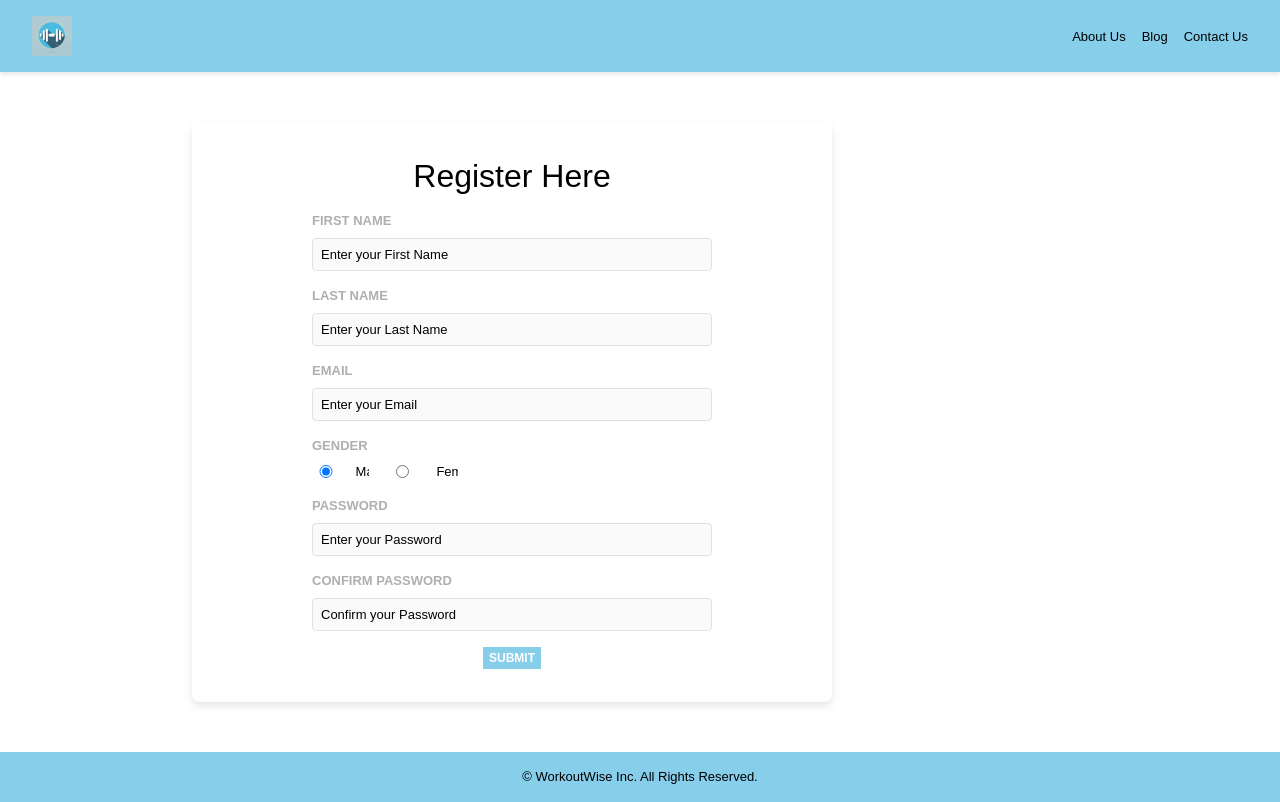
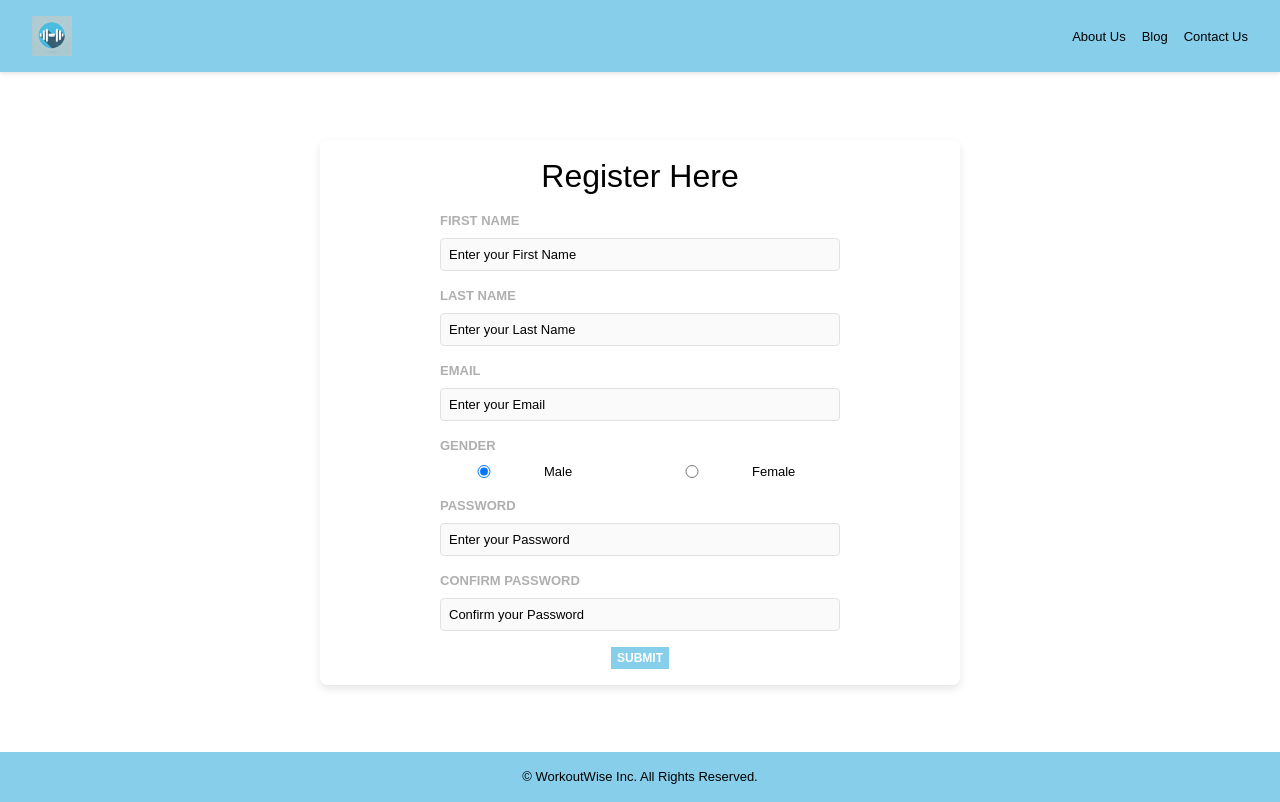
Before and after one commit to siridamineni/siri-damineni-capstone-project, a React (Vite) app in the folder workoutwise-client/: page /register in a window 1280 px wide. Built offline with nearby package versions, Linux system fonts and the light colour scheme; no server answers; a web font is replaced by a local one.

Commit message:
bug/ui fix for register form

```diff
--- a/workoutwise-client/src/components/Header/Header.jsx
+++ b/workoutwise-client/src/components/Header/Header.jsx
@@ -1,8 +1,15 @@
 import "./Header.scss";
 import logo from "../../assets/images/image.png";
 import { TOKEN_NAME } from "../../shared/constants";
+import { useNavigate } from "react-router-dom";
+import logout from "../../assets/icons/logout.svg";
 function Header() {
+  const navigate = useNavigate();
   const token = localStorage.getItem(TOKEN_NAME);
+  const handleLogout = () => {
+    localStorage.removeItem(TOKEN_NAME);
+    navigate("/");
+  };
   return (
     <header className="header">
       <nav className="header__nav">
@@ -21,6 +28,11 @@ function Header() {
           </li>
         </ul>
       </nav>
+      {token && (
+        <div onClick={handleLogout}>
+          <img className="header__icon" src={logout} alt="logout icon" />
+        </div>
+      )}
     </header>
   );
 }
--- a/workoutwise-client/src/components/Header/Header.scss
+++ b/workoutwise-client/src/components/Header/Header.scss
@@ -26,4 +26,9 @@
     text-decoration: none;
     @include text-style();
   }
+  &__icon {
+    height: 2rem;
+    width: 2rem;
+    cursor: pointer;
+  }
 }
--- a/workoutwise-client/src/pages/Register/Register.jsx
+++ b/workoutwise-client/src/pages/Register/Register.jsx
@@ -91,7 +91,7 @@ function Register() {
     }
   };
   return (
-    <section className="wrapper">
+    <section className="register-wrapper">
       <section className="register__container">
         <div>
           <h1>Register Here</h1>
--- a/workoutwise-client/src/pages/Register/Register.scss
+++ b/workoutwise-client/src/pages/Register/Register.scss
@@ -1,21 +1,26 @@
 @use "../../styles/partials/mixins" as *;
 @use "../../styles/partials/variables" as *;
 
-.wrapper {
+.register-wrapper {
   @include wrapper();
+  $width: 100vw;
 }
 
 .register {
   &__container {
     @include flexbox($flex-direction: column);
+    padding: 1rem;
     width: 50vw;
     border-radius: 8px;
+    overflow-y: auto;
     box-shadow: 0 4px 8px rgba(0, 0, 0, 0.1);
     background-color: $white;
-    height: calc(100% - 100px);
-    padding: 10px;
-    overflow: scroll;
   }
+}
+
+.form {
+  min-width: 400px;
+  @include flexbox($flex-direction: column);
 }
 
 .formfield {
@@ -33,12 +38,15 @@
     );
   }
   &__radio-btn-container {
-    @include flexbox($flex-direction: row);
+    @include flexbox($flex-direction: row, $justify-content: flex-start);
+    width: 100%;
   }
   &__each-radio-btn-container {
-    @include flexbox($flex-direction: row);
+    @include flexbox($flex-direction: row, $justify-content: flex-start);
+    width: 100%;
   }
   &__each-radio-btn-label {
     @include text-style();
+    width: 100%;
   }
 }
```
Also changed, not shown: workoutwise-client/src/assets/icons/logout.svg (added).
